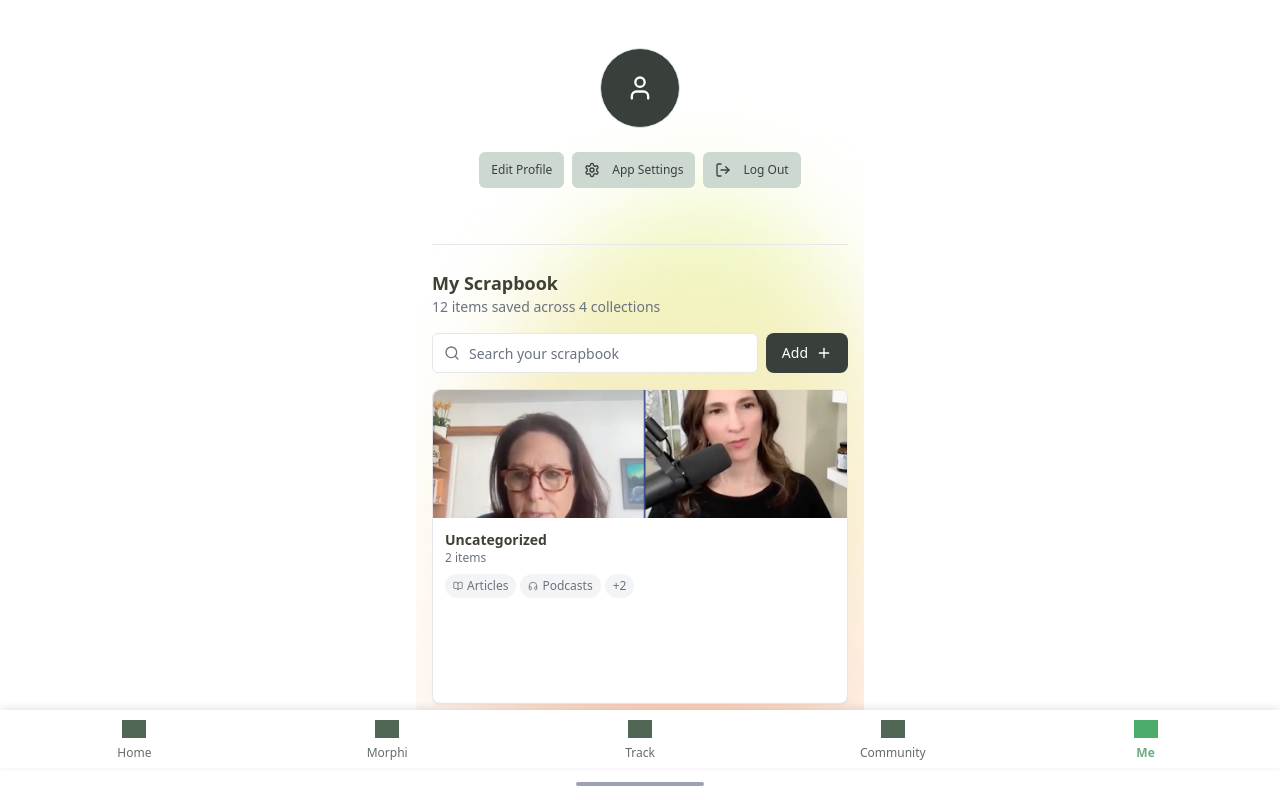
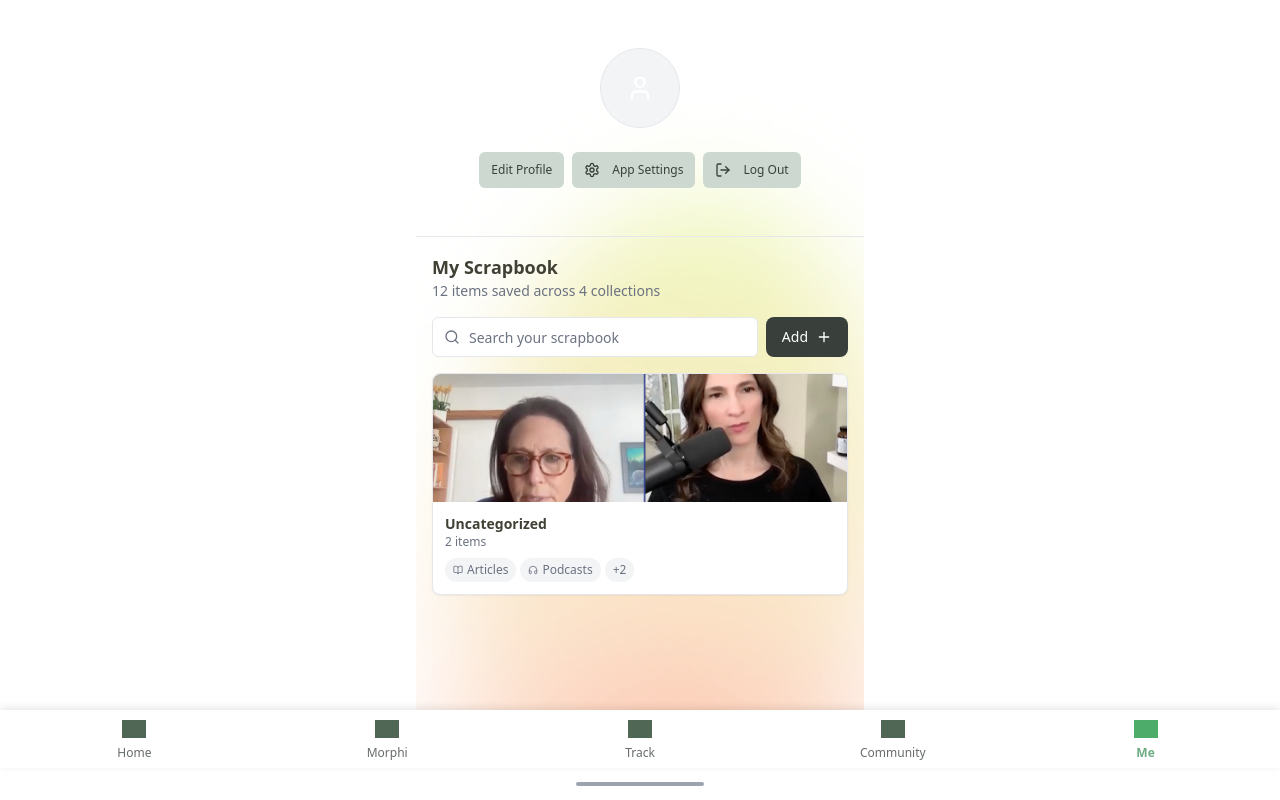
Before and after one commit to ihans13/morphi-bloom, a React (Vite) app: page /resources in a window 1280 px wide. Built offline with nearby package versions, Linux system fonts and the light colour scheme; grey boxes are pictures that could not be loaded.

Commit message:
Fix Me tab scrolling and styling
Adjust the scrollable area on the Me tab to start below the profile section's dividing stroke. Additionally, set the profile image background to grey.

```diff
--- a/src/pages/Resources.tsx
+++ b/src/pages/Resources.tsx
@@ -79,7 +79,7 @@ const Resources = () => {
 
   return (
     <div
-      className="max-w-md mx-auto p-4 space-y-6 h-screen flex flex-col overflow-hidden relative"
+      className="max-w-md mx-auto h-screen flex flex-col relative"
       style={{
         backgroundImage: `url('/lovable-uploads/9cc76a1c-07f0-433c-b92e-f8ba3a6b0e05.png')`,
         backgroundSize: 'cover',
@@ -87,10 +87,12 @@ const Resources = () => {
         backgroundRepeat: 'no-repeat'
       }}
     >
-      {/* Profile Section */}
-      <div className="text-center space-y-6 py-8">
+      {/* Fixed Profile Section */}
+      <div className="p-4 space-y-6">
+        {/* Profile Section */}
+        <div className="text-center space-y-6 py-8">
         <div className="relative inline-block">
-          <div className="w-20 h-20 bg-[#39403B] rounded-full border border-border flex items-center justify-center">
+          <div className="w-20 h-20 bg-muted rounded-full border border-border flex items-center justify-center">
             <User size={28} className="text-white" />
           </div>
         </div>
@@ -118,12 +120,13 @@ const Resources = () => {
             Log Out
           </Button>
         </div>
+        </div>
       </div>
 
       <hr className="border-border" />
 
-      {/* My Scrapbook Section */}
-      <div className="space-y-4 flex-1 overflow-hidden flex flex-col">
+      {/* Scrollable My Scrapbook Section */}
+      <div className="flex-1 overflow-y-auto p-4 space-y-4">
         <div>
           <h2 className="text-lg font-semibold text-foreground">My Scrapbook</h2>
           <p className="text-sm text-muted-foreground">12 items saved across 4 collections</p>
@@ -173,7 +176,7 @@ const Resources = () => {
         </div>
 
         {/* Folders Grid */}
-        <div className={`grid gap-3 ${folders.length === 1 ? 'grid-cols-1' : 'grid-cols-2'} flex-1 overflow-y-auto pb-20`}>
+        <div className={`grid gap-3 ${folders.length === 1 ? 'grid-cols-1' : 'grid-cols-2'} pb-20`}>
           {folders.map((folder) => {
             const isFullWidth = folders.length === 1;
             return (
```
